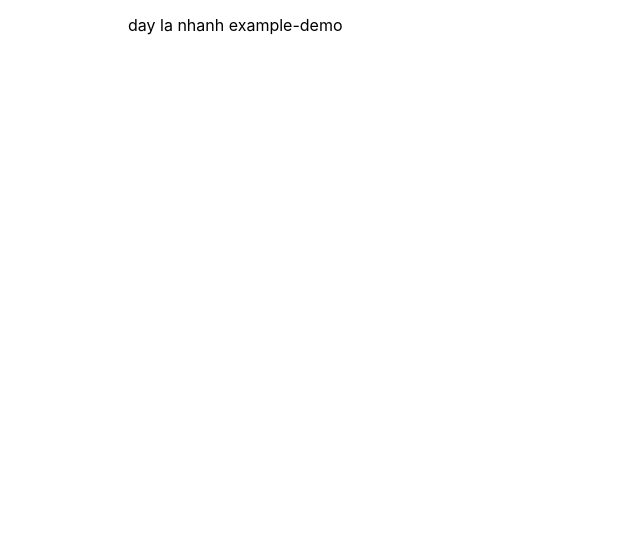
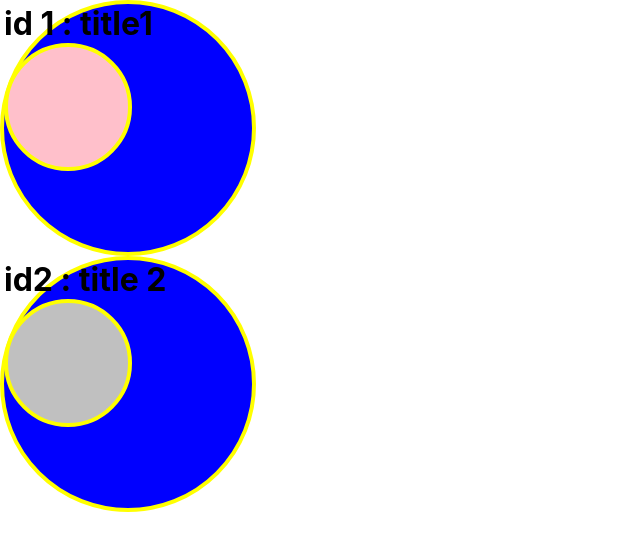
Before and after one commit to songtoantd18/ReactJs, a React (Create React App) app: page / in a window 1280 px wide. Shown: the top 550 px of the page, without its empty margins (0-640 px from the left). Built offline with nearby package versions, Linux system fonts and the light colour scheme.

Commit message:
homeworksReact

```diff
--- a/src/App.css
+++ b/src/App.css
@@ -122,3 +122,18 @@ font-size: 1em;
 text-transform: uppercase;
 font-size: 1em;
 }
+.circle {
+  background-color: blue;
+  width: 20vw;
+  height: 20vw;
+  border: 4px solid yellow;
+  border-radius: 99%;
+}
+.circleSmall {
+  background-color: red;
+  width: 10vw;
+  height: 10vw;
+  border: 4px solid yellow;
+  border-radius: 99%;
+
+}
--- a/src/App.js
+++ b/src/App.js
@@ -1,35 +1,16 @@
-import logo from './logo.svg';
-import './App.css';
-import './TaskItem'
-import TaskItem from './TaskItem';
-import ItemTask1 from './ItemTask';
-import './todoItem'
-import TodoItem from './todoItem';
 
+import "./App.css";
 
-
+import Circle from "./Circle";
+// import CircleSmall from "./circleSmall";
 
 function App() {
-  // const normal = {
-  //   backgroundColor :'#00ff00',
-  //   color : 'white'
-  // }
   return (
-    <div className='layout'>day la nhanh example-demo
-
+    <div>
+      <Circle id={'id 1'} title= {'title1'} backgroundColor={'pink'}></Circle>
+      <Circle id={'id2'} title= {'title 2'} backgroundColor={'silver'}></Circle>
 
     </div>
-
-  //   <div>
-  //   <p>title:task1</p>
-  //   <p>creator : loc</p>
-  //   <p>status :new</p>
-  //   <hr/>
-  //   <p>description this is a task</p>
-
-  // </div>
-
-
   );
 }
 
--- /dev/null
+++ b/src/Circle.jsx
@@ -0,0 +1,19 @@
+const Circle =(props)=>{
+
+
+    return (
+
+      <div className="circle">
+
+        <h1> {props.id} : {props.title}</h1>
+        <div className="circleSmall" style={{backgroundColor:`${props.backgroundColor}`}}>
+
+        </div>
+
+
+
+      </div>
+
+    )
+}
+export default Circle;
--- /dev/null
+++ b/src/circleSmall.jsx
@@ -0,0 +1,11 @@
+const CircleSmall =()=>{
+    return (
+      <div className="circleSmall">
+
+
+
+      </div>
+
+    )
+}
+export default CircleSmall;
```
